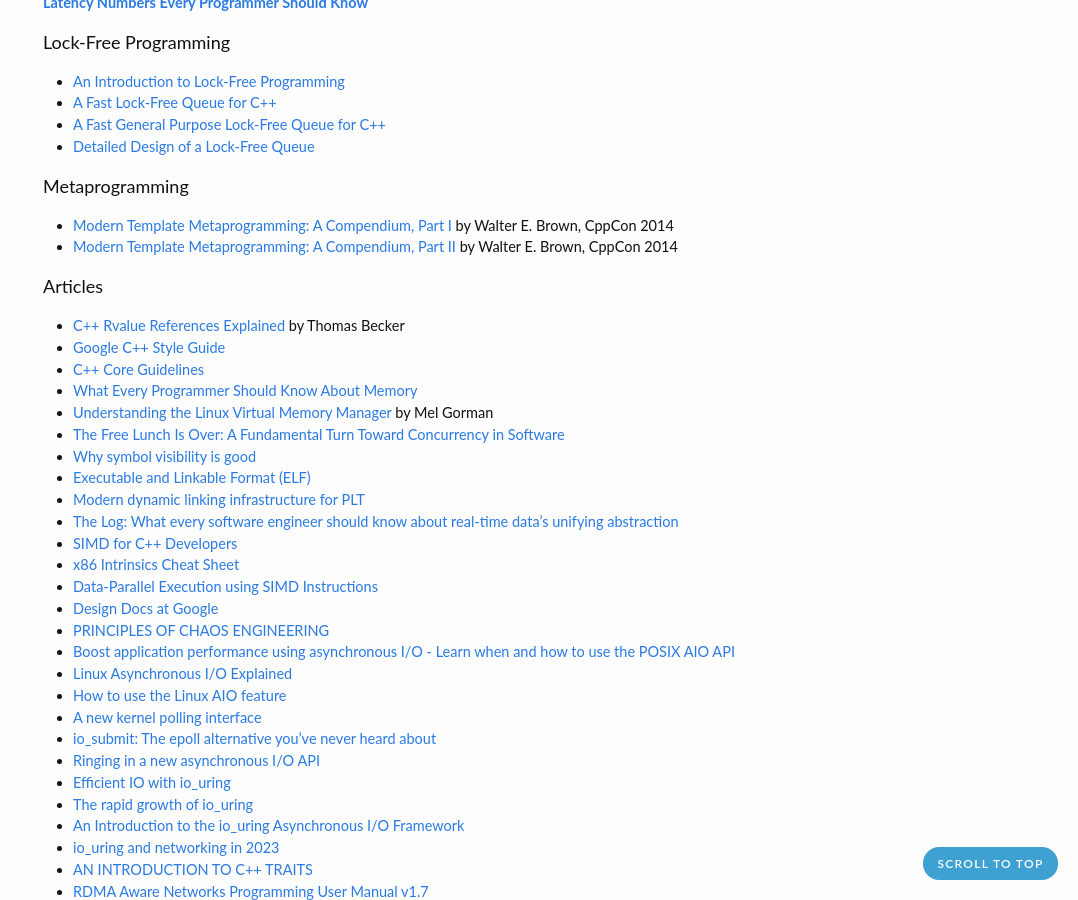
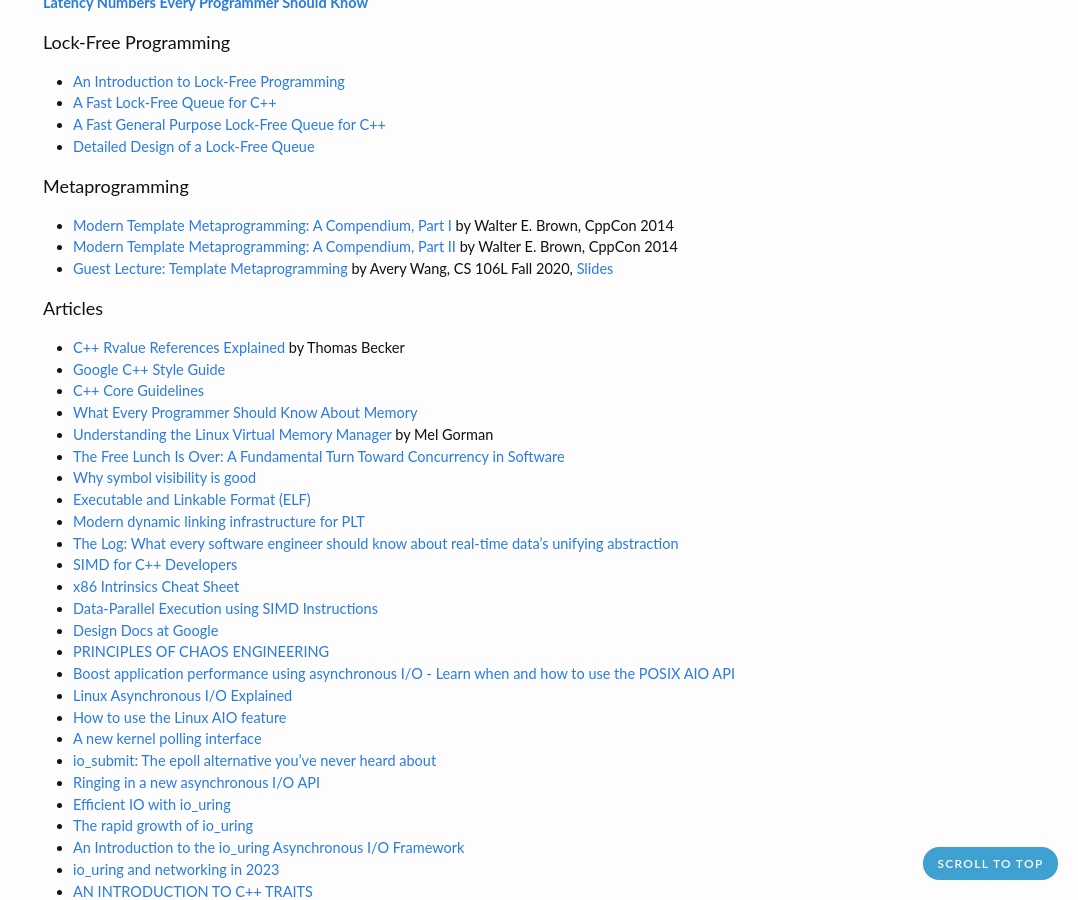
Before and after one commit to zhjwpku/zhjwpku.github.io, a Jekyll site: the page built from _posts/2019-10-07-cpp-learning-resources.md, in a window 1280 px wide and 900 px high, scrolled down 373 px. Shown: the whole window, without its empty margins (202-1280 px from the left). Built offline with Jekyll 4.4.1, drawn with Linux system fonts in a browser that asks for light colours; comment, search, counter and statistics services are not loaded.

Commit message:
Template Metaprogramming
Signed-off-by: Zhao Junwang <zhjwpku@gmail.com>

```diff
--- a/_posts/2019-10-07-cpp-learning-resources.md
+++ b/_posts/2019-10-07-cpp-learning-resources.md
@@ -29,6 +29,7 @@
 
 - [Modern Template Metaprogramming: A Compendium, Part I](https://www.youtube.com/watch?v=Am2is2QCvxY) by Walter E. Brown, CppCon 2014
 - [Modern Template Metaprogramming: A Compendium, Part II](https://www.youtube.com/watch?v=a0FliKwcwXE) by Walter E. Brown, CppCon 2014
+- [Guest Lecture: Template Metaprogramming](https://www.youtube.com/watch?v=Ct3QF2qENGM) by Avery Wang, CS 106L Fall 2020, [Slides](https://stanford.edu/class/cs106l/lectures/16_tmp.pdf)
 
 <h4>Articles</h4>
 
```
